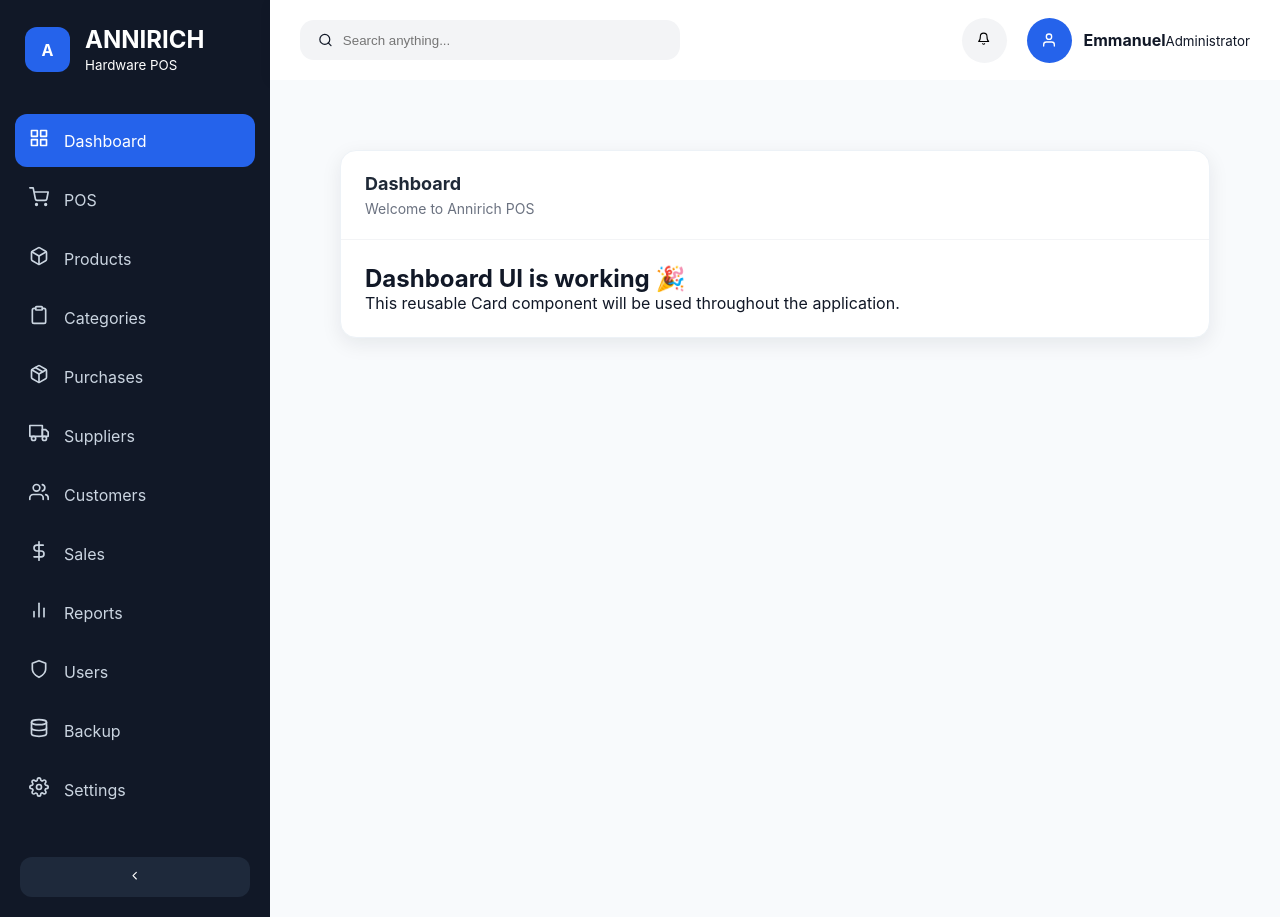
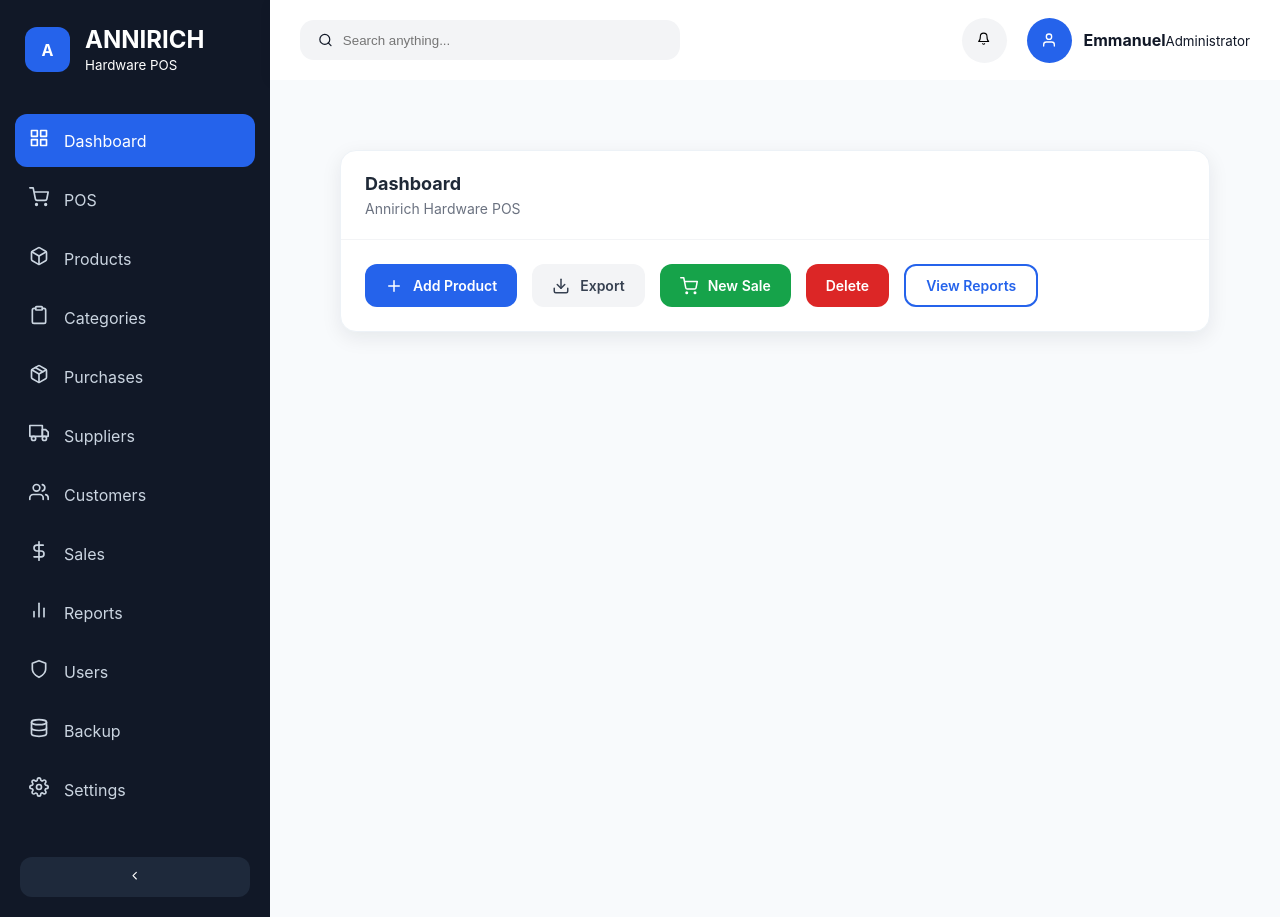
Before and after one commit to EmmanuelNgetich637/annirich-pos, a React (Vite) app in the folder client/: page /dashboard in a window 1280 px wide. Built offline with nearby package versions, Linux system fonts and the light colour scheme.

Commit message:
Build reusable Button component

```diff
--- /dev/null
+++ b/client/src/components/ui/Button.css
@@ -0,0 +1,95 @@
+.btn {
+    display: inline-flex;
+    align-items: center;
+    justify-content: center;
+    gap: 10px;
+
+    border: none;
+    border-radius: 12px;
+
+    cursor: pointer;
+
+    font-weight: 600;
+
+    transition: .25s;
+
+    font-family: inherit;
+}
+
+.btn:hover {
+    transform: translateY(-2px);
+}
+
+.btn:disabled {
+    opacity: .55;
+    cursor: not-allowed;
+    transform: none;
+}
+
+.btn-sm {
+    padding: 8px 16px;
+    font-size: 13px;
+}
+
+.btn-md {
+    padding: 11px 20px;
+    font-size: 14px;
+}
+
+.btn-lg {
+    padding: 14px 26px;
+    font-size: 16px;
+}
+
+.btn-primary {
+    background: #2563eb;
+    color: white;
+}
+
+.btn-primary:hover {
+    background: #1d4ed8;
+}
+
+.btn-secondary {
+    background: #f3f4f6;
+    color: #374151;
+}
+
+.btn-secondary:hover {
+    background: #e5e7eb;
+}
+
+.btn-success {
+    background: #16a34a;
+    color: white;
+}
+
+.btn-success:hover {
+    background: #15803d;
+}
+
+.btn-danger {
+    background: #dc2626;
+    color: white;
+}
+
+.btn-danger:hover {
+    background: #b91c1c;
+}
+
+.btn-outline {
+    background: white;
+    color: #2563eb;
+    border: 2px solid #2563eb;
+}
+
+.btn-outline:hover {
+    background: #2563eb;
+    color: white;
+}
+
+.btn-icon {
+    display: flex;
+    align-items: center;
+    font-size: 18px;
+}
--- a/client/src/components/ui/Button.jsx
+++ b/client/src/components/ui/Button.jsx
@@ -0,0 +1,30 @@
+import "./Button.css";
+
+function Button({
+    children,
+    variant = "primary",
+    size = "md",
+    type = "button",
+    disabled = false,
+    onClick,
+    icon,
+}) {
+    return (
+        <button
+            type={type}
+            disabled={disabled}
+            onClick={onClick}
+            className={`btn btn-${variant} btn-${size}`}
+        >
+            {icon && (
+                <span className="btn-icon">
+                    {icon}
+                </span>
+            )}
+
+            <span>{children}</span>
+        </button>
+    );
+}
+
+export default Button;
--- a/client/src/pages/Dashboard.jsx
+++ b/client/src/pages/Dashboard.jsx
@@ -1,18 +1,58 @@
 import Card from "../components/ui/Card";
+import Button from "../components/ui/Button";
+
+import {
+    FiPlus,
+    FiDownload,
+    FiShoppingCart
+} from "react-icons/fi";
 
 function Dashboard() {
     return (
         <div style={{ padding: "40px" }}>
             <Card
                 title="Dashboard"
-                subtitle="Welcome to Annirich POS"
+                subtitle="Annirich Hardware POS"
             >
-                <h2>Dashboard UI is working 🎉</h2>
+                <div
+                    style={{
+                        display: "flex",
+                        gap: "15px",
+                        flexWrap: "wrap"
+                    }}
+                >
+                    <Button
+                        icon={<FiPlus />}
+                    >
+                        Add Product
+                    </Button>
 
-                <p>
-                    This reusable Card component will be used
-                    throughout the application.
-                </p>
+                    <Button
+                        variant="secondary"
+                        icon={<FiDownload />}
+                    >
+                        Export
+                    </Button>
+
+                    <Button
+                        variant="success"
+                        icon={<FiShoppingCart />}
+                    >
+                        New Sale
+                    </Button>
+
+                    <Button
+                        variant="danger"
+                    >
+                        Delete
+                    </Button>
+
+                    <Button
+                        variant="outline"
+                    >
+                        View Reports
+                    </Button>
+                </div>
             </Card>
         </div>
     );
```
